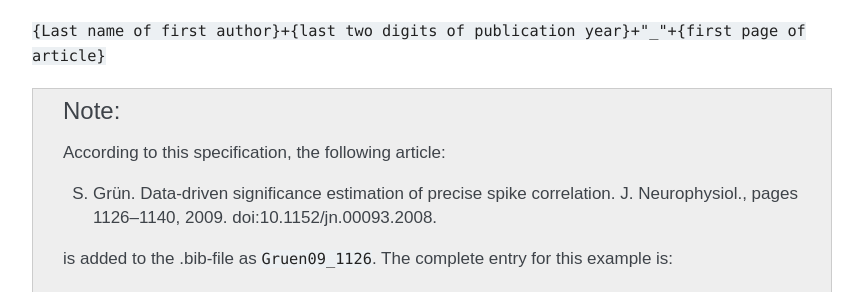
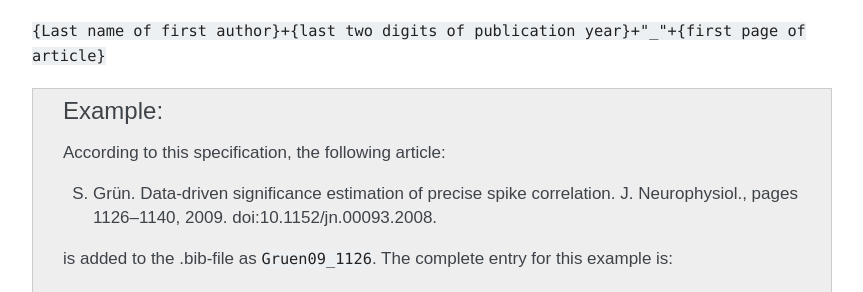
Before and after one commit to NeuralEnsemble/elephant, a Sphinx documentation site: the page built from doc/contribute.rst, in a window 1280 px wide and 900 px high, scrolled down 4949 px. Shown: the part 163-455 px from the top of the window, without its empty margins (318-1181 px from the left). Built offline with Sphinx 7.4.7, drawn with Linux system fonts in a browser that asks for light colours; formulas are drawn with MathJax 3; pages that are not in the unit, such as notebooks, are missing from menus.

Commit message:
change Note to Example admonition

```diff
--- a/doc/contribute.rst
+++ b/doc/contribute.rst
@@ -312,7 +312,7 @@ Entries in the .bib are built according to the following specification:
 ``{Last name of first author}+{last two digits of publication year}+"_"+{first page of article}``
 
 
-.. note::
+.. admonition:: Example
 
     According to this specification, the following article:
 
```
